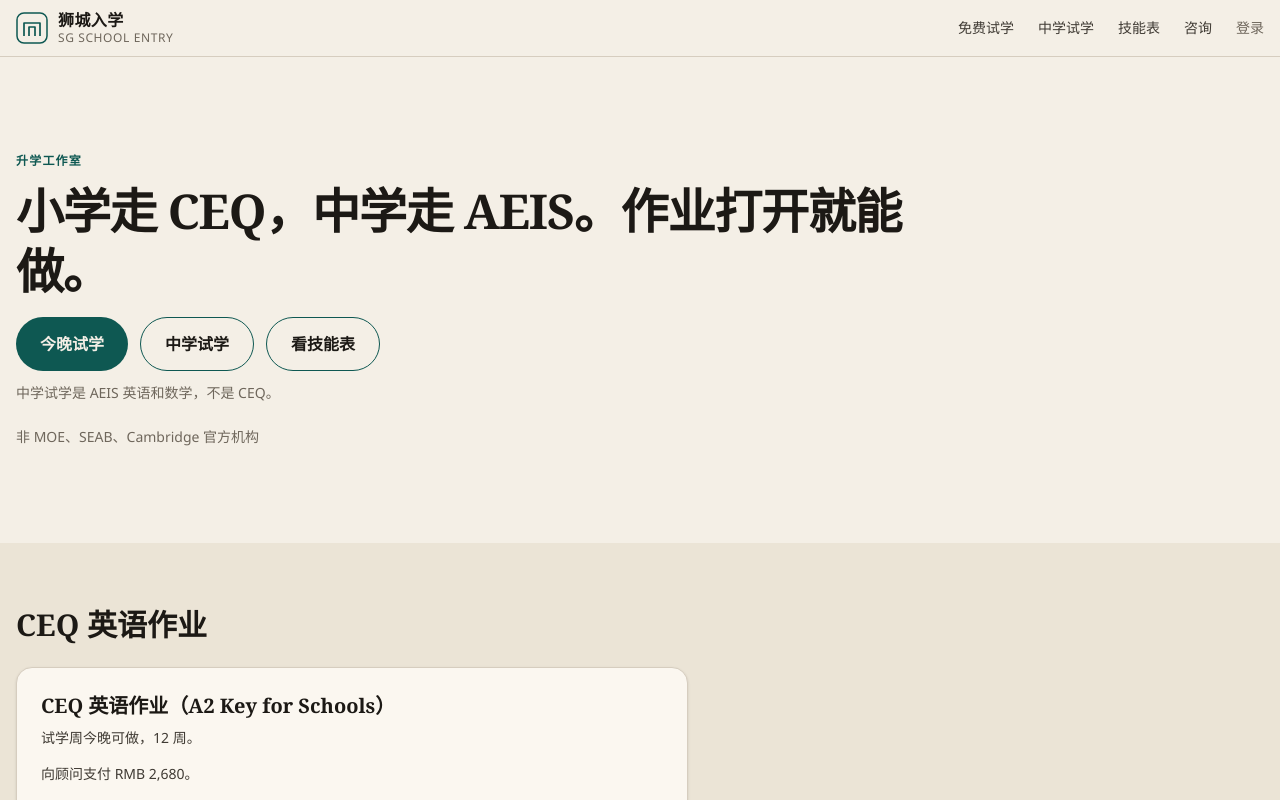
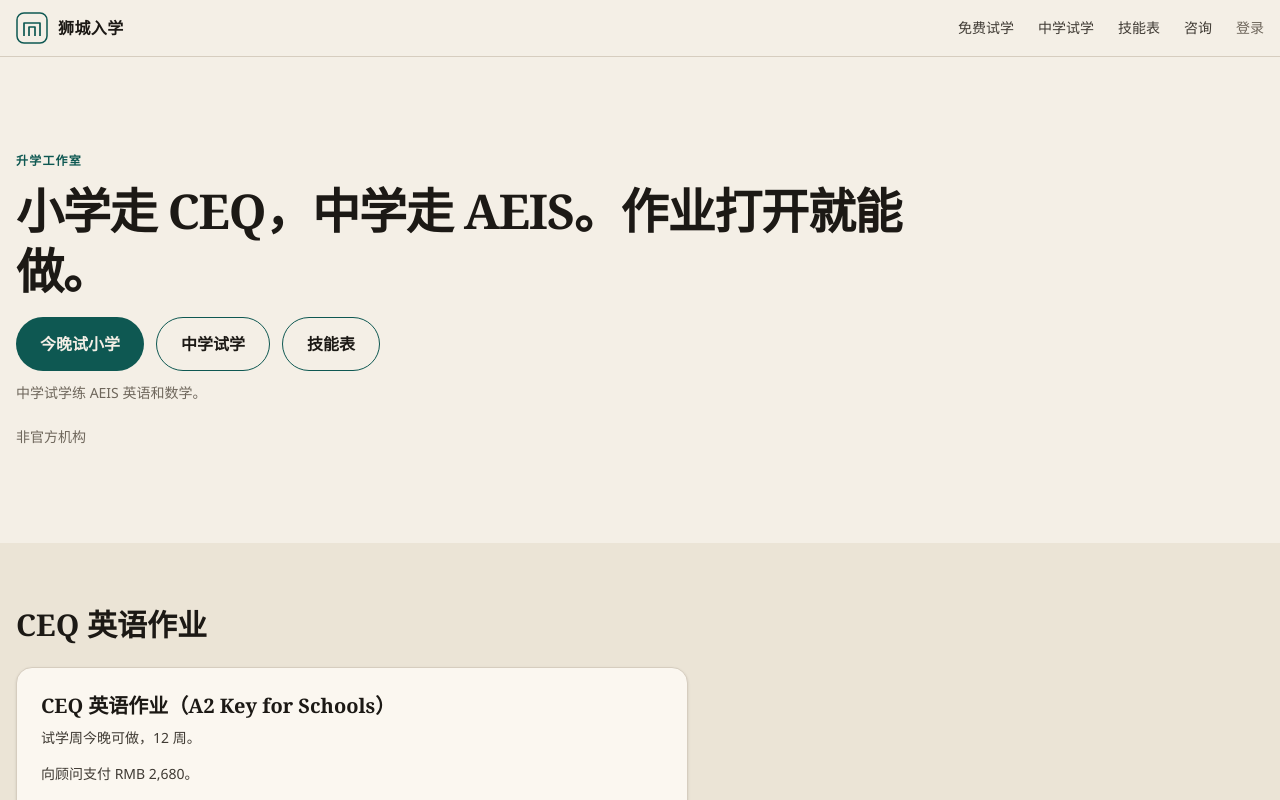
Before and after one commit to ttee/sg-school-entry, a Next.js app: page / in a window 1280 px wide. Shown: the top 800 px of the page. Built offline with nearby package versions, Linux system fonts and the light colour scheme.

Commit message:
Homepage voice: drop 不是 CEQ lecture

```diff
--- a/app/page.tsx
+++ b/app/page.tsx
@@ -89,7 +89,6 @@
             </svg>
             <div className="flex flex-col leading-tight">
               <strong className="font-serif font-semibold text-ink tracking-wide">狮城入学</strong>
-              <span className="text-xs text-muted tracking-wider">SG SCHOOL ENTRY</span>
             </div>
           </Link>
           <nav className="hidden md:flex items-center gap-6 text-sm">
@@ -156,7 +155,7 @@
                 href="/trial/A2"
                 className="inline-flex items-center justify-center px-6 py-3.5 bg-accent text-accent-ink font-semibold rounded-full hover:bg-accent-hover transition-colors text-base"
               >
-                今晚试学
+                今晚试小学
               </Link>
               <Link
                 href="/trial"
@@ -168,14 +167,14 @@
                 href="/skills"
                 className="inline-flex items-center justify-center px-6 py-3.5 bg-transparent text-ink border border-accent font-semibold rounded-full hover:bg-accent/10 transition-colors text-base"
               >
-                看技能表
+                技能表
               </Link>
             </div>
             <p className="text-sm text-muted mb-6 max-w-2xl">
-              中学试学是 AEIS 英语和数学，不是 CEQ。
+              中学试学练 AEIS 英语和数学。
             </p>
             <p className="text-sm text-muted max-w-2xl">
-              非 MOE、SEAB、Cambridge 官方机构
+              非官方机构
             </p>
           </div>
         </section>
@@ -299,7 +298,7 @@
               小学一条路，中学另一条
             </h2>
             <p className="text-ink-2 mb-6 max-w-2xl">
-              学段不同，考试组合就不同。不要用中学的办法去准备小学，也不要把科学当成 AEIS 科目。
+              小学先过英语、再考数学；中学英语和数学都要考。科学等进校后再准备。
             </p>
             <div className="grid md:grid-cols-2 gap-5">
               <article className="bg-card border border-line rounded-2xl p-6 shadow">
@@ -328,7 +327,7 @@
                 <p className="text-xs font-bold tracking-widest uppercase text-accent mb-2">中学 · Sec 1–3</p>
                 <h3 className="font-serif text-xl font-semibold mb-2">中学路径</h3>
                 <p className="text-ink-2 mb-4">
-                  AEIS 英语与 AEIS 数学两科都要考。中学路径不要求 CEQ。
+                  中学考 AEIS 英语和数学。
                 </p>
                 <p className="text-sm text-ink-2 mb-4">
                   中学英语有试学周 + 第 1–11 周。中学数学有试学周 + 第 1–11 周。申请 Sec 1 用前一级 P6；申请 Sec 2 用前一级 Sec 1；申请 Sec 3 用前一级 Sec 2。卷型：英语是写作 + 理解/语言运用；数学是选择题 + 写算式。
@@ -338,7 +337,7 @@
                     英语、数学均在新加坡参加 AEIS（或后续的 S-AEIS，如当年开放）。
                   </li>
                   <li className="border-b border-line py-3 pl-5 relative before:absolute before:left-0 before:top-5 before:w-2 before:h-2 before:rounded-full before:bg-accent text-sm text-ink-2">
-                    不要求提交剑桥英语资格考试（CEQ）。
+                    中学申请走 AEIS 英语和数学。
                   </li>
                   <li className="border-b border-line py-3 pl-5 relative before:absolute before:left-0 before:top-5 before:w-2 before:h-2 before:rounded-full before:bg-accent text-sm text-ink-2">
                     科学及其他英语授课科目不是 AEIS 考试范围。部分预备课程会按教育部大纲教科学，那是入学后的适应，不能替代 AEIS。
```
